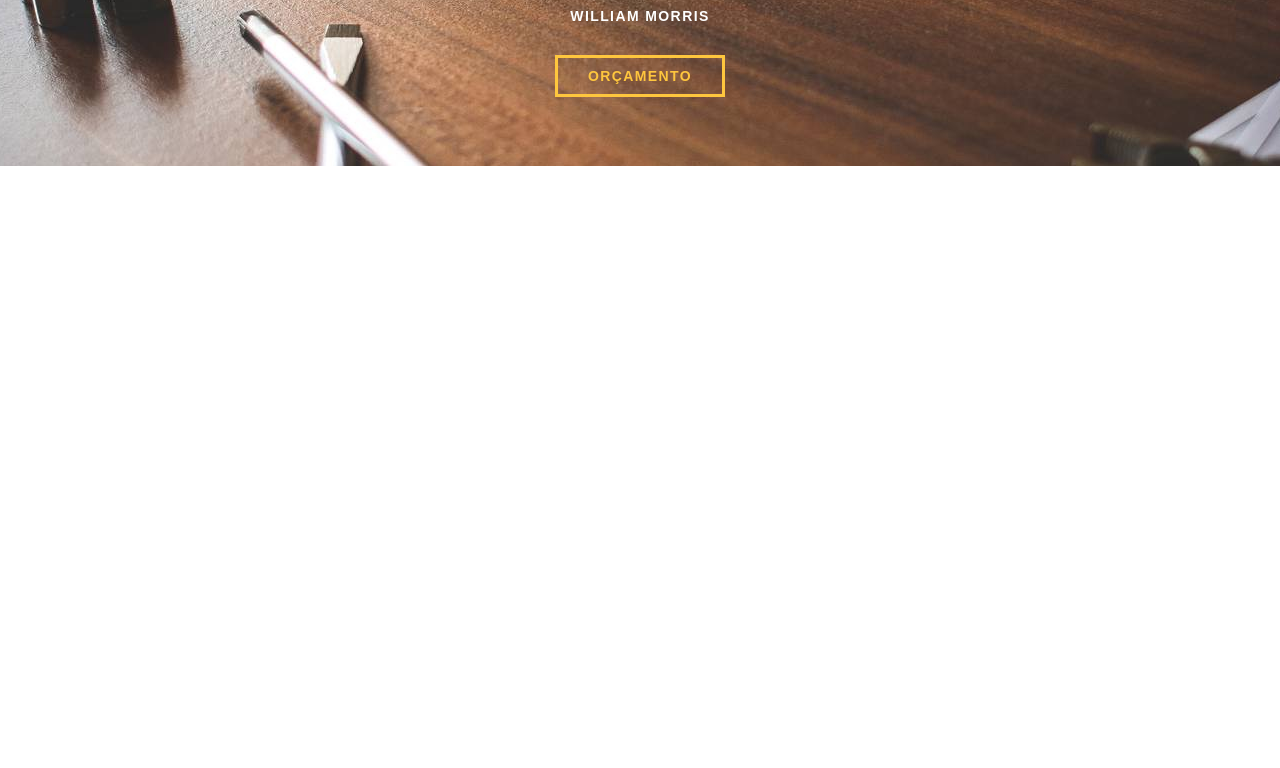
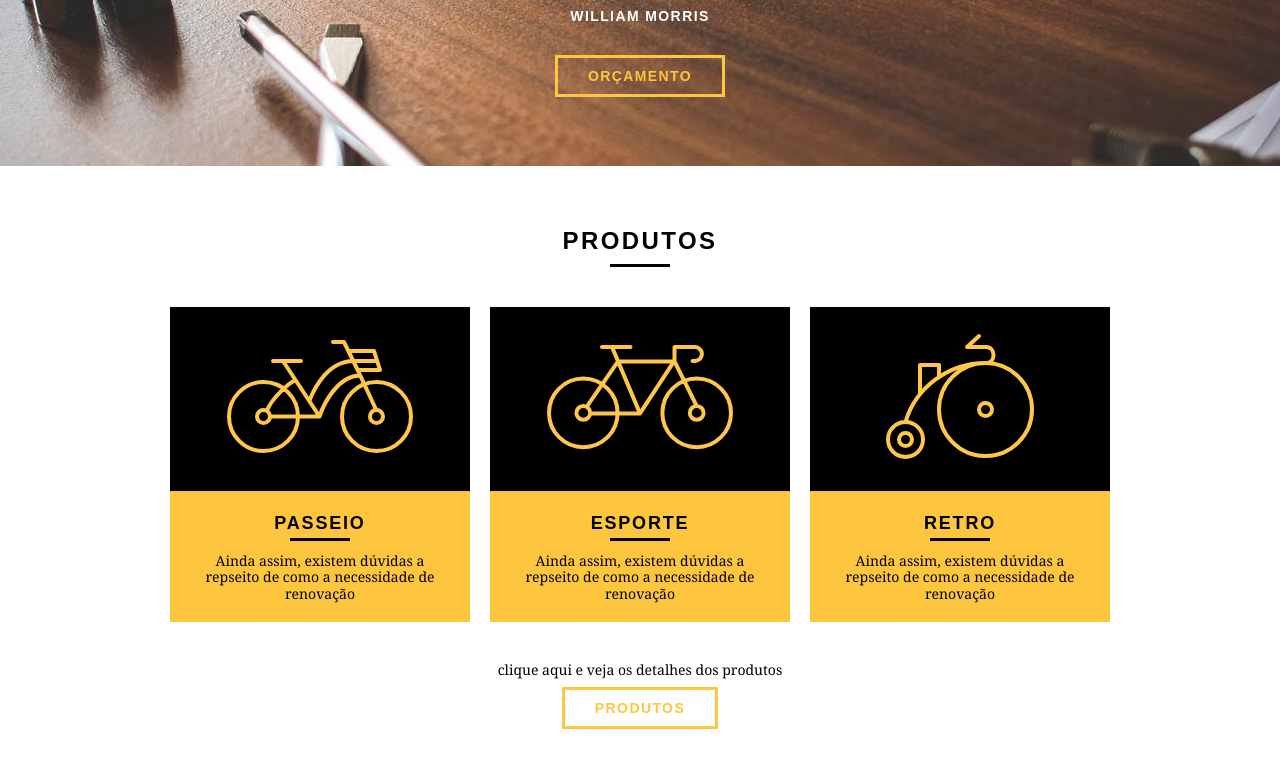
Before and after one commit to r47jose/web-bikcraft, a plain HTML site: page index.html in a window 1280 px wide. Shown: the part 310-1078 px from the top of the page. Before the commit the page ends 800 px from the top, so only its background shows below. Drawn offline with Linux system fonts and the light colour scheme.

Commit message:
produtos home

```diff
--- a/css/style.css
+++ b/css/style.css
@@ -6,6 +6,26 @@ p {
   font-family: Georgia, 'Times New Roman', Times, serif;
   font-size: 14px;
 }
+.subtitulo{
+  font-size: 24px;
+  font-weight: bold;
+  line-height: 30px;
+  letter-spacing: .1em;
+  color: #000;
+  text-transform: uppercase;
+  text-align: center;
+  margin-bottom: 40px;
+}
+.subtitulo::after  {
+  content: "";
+  display: block;
+  width: 60px;
+  height: 3px;
+  background-color: #000;
+  margin: 8px auto;
+}
+
+
 .btn {
   border: 3px solid #fec63e;
   padding: 10px 30px ;
@@ -21,7 +41,10 @@ p {
   color: #fff;
   border-color: #fff;
 }
-
+.btn.btn-preto:hover{
+  color: #000;
+  border-color: #000;
+}
 
 
 /* Estilo Header */
@@ -31,6 +54,7 @@ p {
   top: 0;
   background-color: #fec63e;
   padding: 15px 0;
+  z-index: 10;
 }
 .header_menu {
   text-align: right;
@@ -97,3 +121,46 @@ text-transform: uppercase;
   font-size: 14px;
   letter-spacing: .1em;
 }
+/* Produtos */
+.produtos {
+  padding: 60px 0 ;
+}
+.produtos_lista li {
+  background-color:#fec63e;
+  text-align: center;
+}
+
+.produtos_lista li h3 {
+font-weight: bold;
+font-size: 18px;
+line-height: 25px;
+text-transform: uppercase;
+letter-spacing: .1em;
+margin-top: 20px;
+
+}
+.produtos_lista li h3::after {
+  content: "";
+  display: block;
+  width: 60px;
+  height: 3px;
+  background-color: #000;
+  margin: 2px auto;
+}
+.produtos_lista li p {
+padding: 10px 20px 20px 20px;
+}
+
+.produtos_lista-icone {
+  padding: 20px;
+  background-color: #000;
+}
+
+.call {
+  padding-top: 40px;
+  clear: both;
+  text-align: center;
+}
+.call p {
+  margin-bottom: 20px;
+}
--- a/index.html
+++ b/index.html
@@ -41,6 +41,38 @@
       <a href="produtos.html" class="btn">Orçamento</a>
   </section>
   </div>
+
+  <section class="produtos container">
+    <h2 class="subtitulo">Produtos</h2>
+    <ul class="produtos_lista">
+      <li class="grid-1-3">
+        <div class="produtos_lista-icone">
+          <img src="img/produtos/passeio.svg" alt="Bikcraft Passeio">
+        </div>
+        <h3>Passeio</h3>
+        <p>Ainda assim, existem dúvidas a repseito de como a necessidade de renovação</p>
+      </li>
+      <li class="grid-1-3">
+        <div class="produtos_lista-icone">
+          <img src="img/produtos/esporte.svg" alt="Bikcraft Esporte">
+        </div>
+        <h3>Esporte</h3>
+        <p>Ainda assim, existem dúvidas a repseito de como a necessidade de renovação</p>
+      </li>
+      <li class="grid-1-3">
+        <div class="produtos_lista-icone">
+          <img src="img/produtos/retro.svg" alt="Bikcraft Retro">
+        </div>
+        <h3>Retro</h3>
+        <p>Ainda assim, existem dúvidas a repseito de como a necessidade de renovação</p>
+      </li>
+    </ul>
+    <div class="call">
+      <p>clique aqui e veja os detalhes dos produtos</p>
+      <a href="produtos.html" class="btn btn-preto">Produtos</a>
+    </div>
+  </section>
+
 </body>
 
 </html>
```
